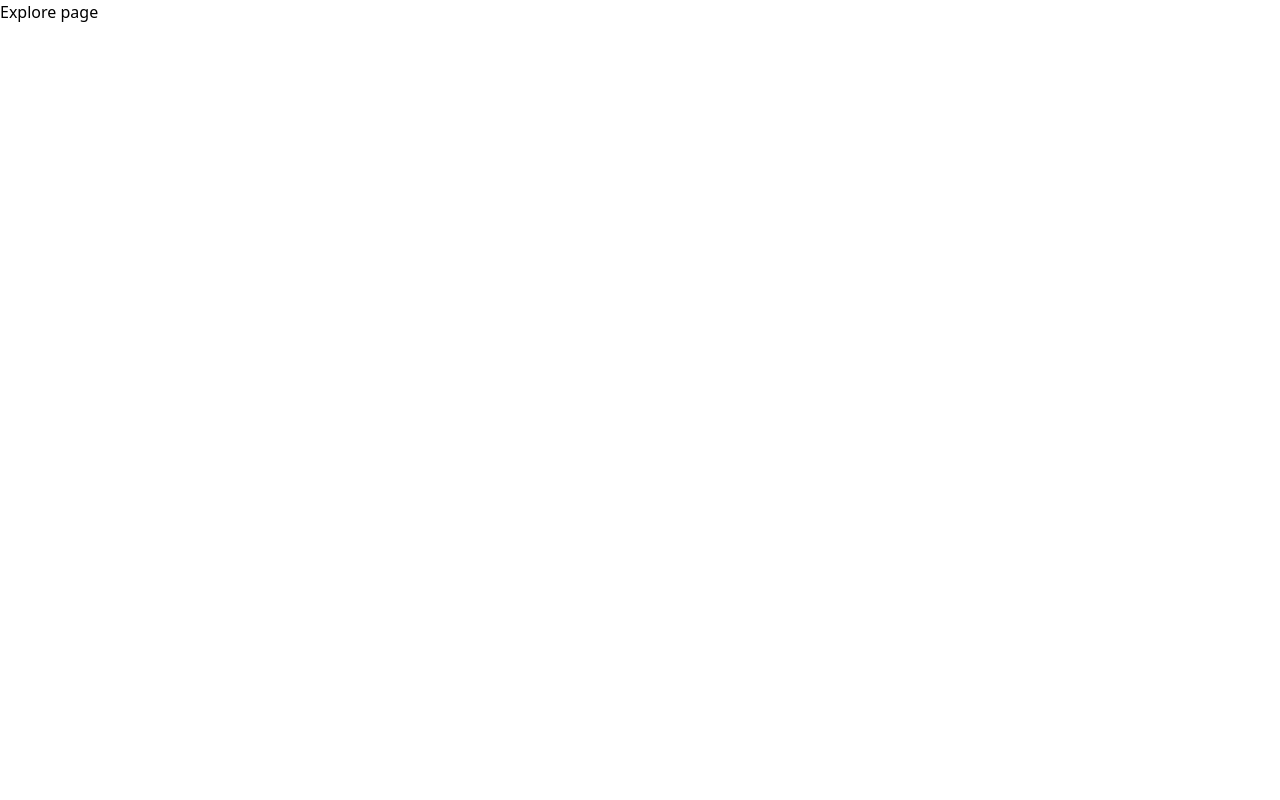
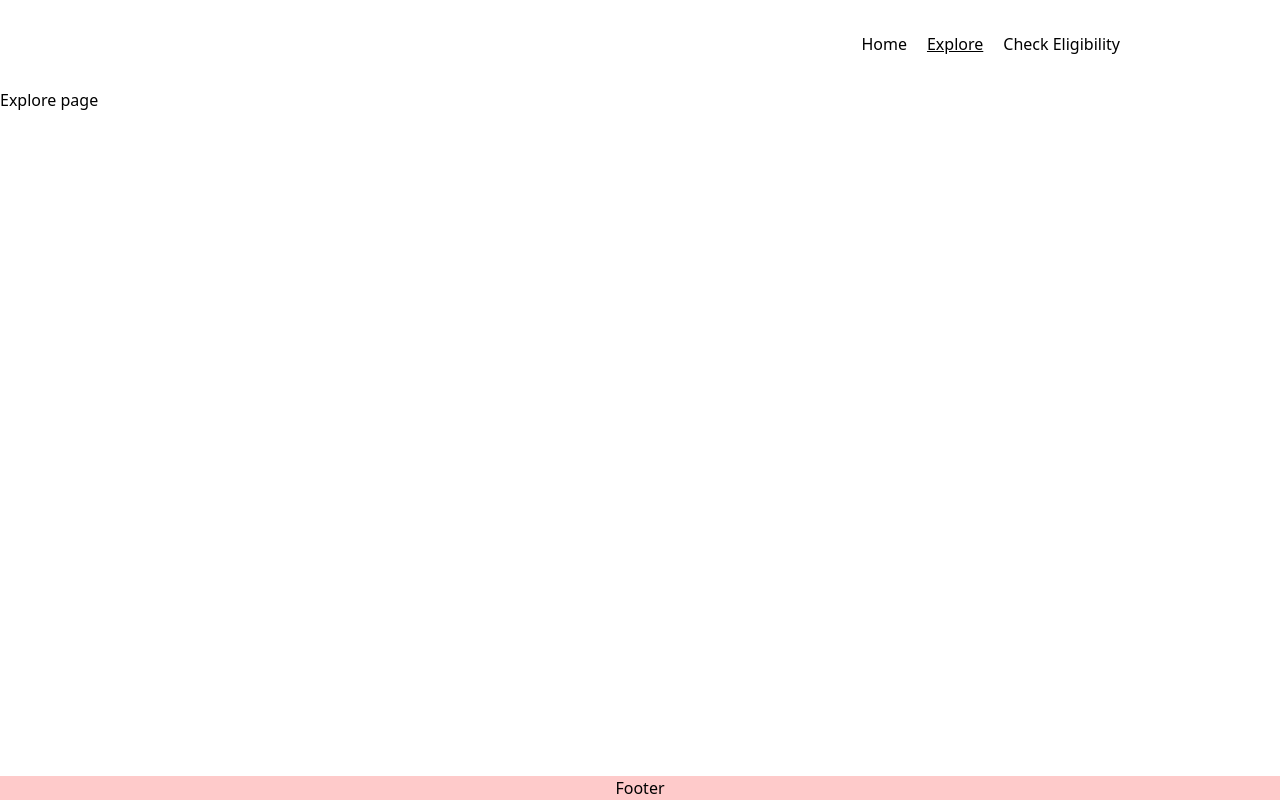
Before and after one commit to qkenn/findmycourse-react, a React (Vite) app: page /explore in a window 1280 px wide. Built offline with nearby package versions, Linux system fonts and the light colour scheme.

Commit message:
create basic routes

```diff
--- /dev/null
+++ b/src/components/Footer.jsx
@@ -0,0 +1,7 @@
+export function Footer() {
+  return (
+    <h1 className="absolute bottom-0 left-0 right-0 bg-red-200 text-center">
+      Footer
+    </h1>
+  );
+}
--- a/src/components/Header.jsx
+++ b/src/components/Header.jsx
@@ -1,11 +1,9 @@
-import { Nav } from './Nav';
 import { Hero } from './Hero';
 
 export function Header() {
   return (
     <>
       <header>
-        <Nav />
         <Hero />
       </header>
     </>
--- a/src/components/Hero.jsx
+++ b/src/components/Hero.jsx
@@ -1,5 +1,5 @@
 import { useContext, useRef } from 'react';
-import { HeaderContext } from '../Home';
+import { HeaderContext } from '../pages/Home';
 
 export function Hero() {
   const searchInputRef = useRef(null);
--- a/src/components/Nav.jsx
+++ b/src/components/Nav.jsx
@@ -1,14 +1,17 @@
-import { Link } from 'react-router-dom';
+import { NavLink } from 'react-router-dom';
 
 export function Nav() {
   return (
     <nav className="py-8">
       <ul className="mx-auto flex max-w-[60rem] justify-end gap-5">
         <li>
-          <Link to="explore">Explore</Link>
+          <NavLink to="/">Home</NavLink>
         </li>
         <li>
-          <Link to="check-eligibility">Check Eligibility</Link>
+          <NavLink to="/explore">Explore</NavLink>
+        </li>
+        <li>
+          <NavLink to="/check-eligibility">Check Eligibility</NavLink>
         </li>
       </ul>
     </nav>
--- a/src/index.css
+++ b/src/index.css
@@ -1,3 +1,7 @@
 @tailwind base;
 @tailwind components;
 @tailwind utilities;
+
+.active {
+  @apply underline;
+}
--- /dev/null
+++ b/src/layouts/MainLayout.jsx
@@ -0,0 +1,13 @@
+import { Nav } from '../components/Nav';
+import { Outlet } from 'react-router-dom';
+import { Footer } from '../components/Footer';
+
+export function MainLayout() {
+  return (
+    <>
+      <Nav />
+      <Outlet />
+      <Footer />
+    </>
+  );
+}
--- a/src/Home.jsx
+++ b/src/pages/Home.jsx
@@ -1,6 +1,6 @@
 import { createContext, useState } from 'react';
-import { Header } from './components/Header';
-import { MainContent } from './components/MainContent';
+import { Header } from '../components/Header';
+import { MainContent } from '../components/MainContent';
 export const HeaderContext = createContext();
 
 export function Home() {
--- a/src/router.jsx
+++ b/src/router.jsx
@@ -1,8 +1,19 @@
 import { createBrowserRouter } from 'react-router-dom';
-import { Home } from './Home';
+import { Home } from './pages/Home';
+import { MainLayout } from './layouts/MainLayout';
 
 export const router = createBrowserRouter([
-  { path: '/', element: <Home /> },
-  { path: '/explore', element: <h1>Explore page</h1> },
-  { path: '/check-eligibility', element: <h1>Check Eligibiliity page</h1> },
+  {
+    element: <MainLayout />,
+    errorElement: <h1>Applicaton Error</h1>,
+    children: [
+      {
+        path: '*',
+        element: <h1>404 | This page does not exists | Are you lost ?</h1>,
+      },
+      { path: '/', element: <Home /> },
+      { path: '/explore', element: <h1>Explore page</h1> },
+      { path: '/check-eligibility', element: <h1>Check Eligibiliity page</h1> },
+    ],
+  },
 ]);
```
